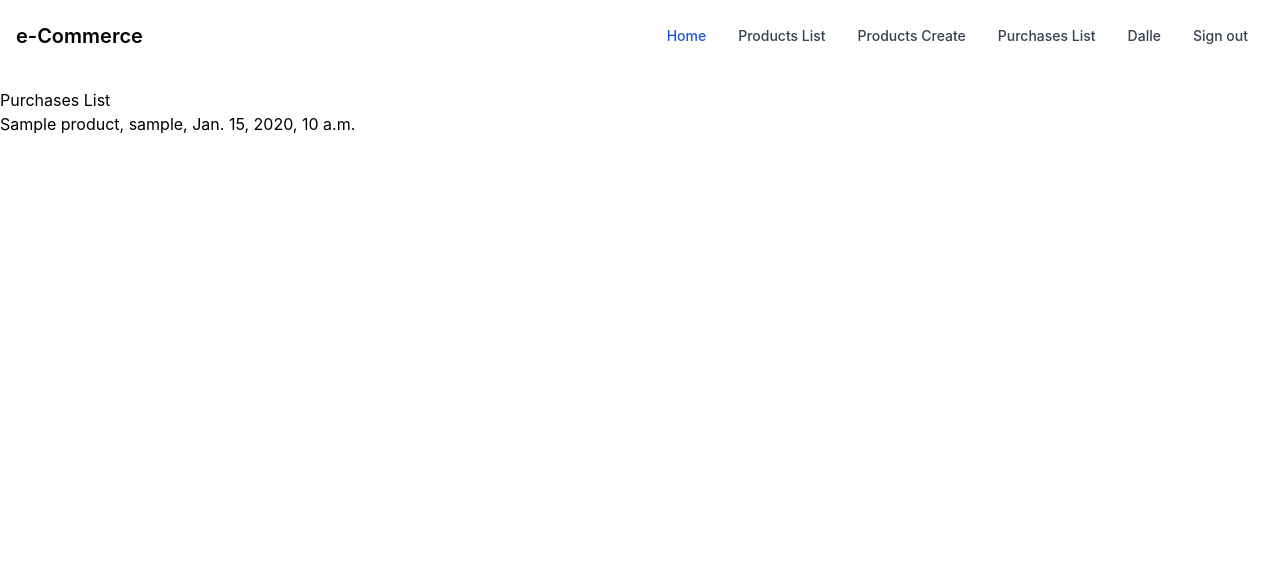
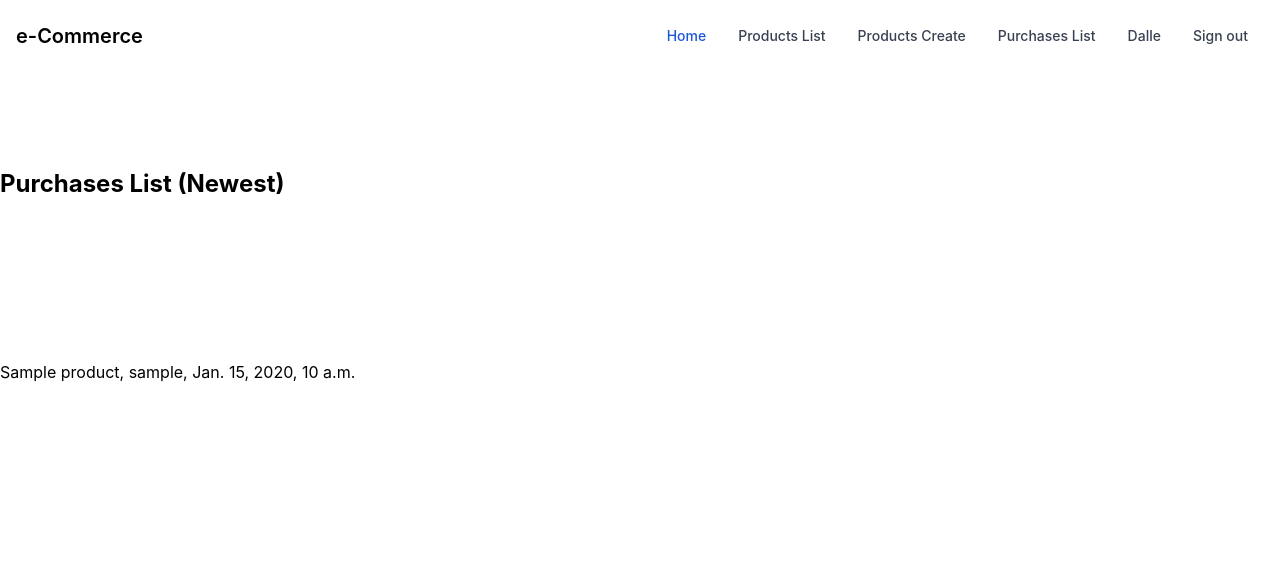
Before and after one commit to iankimdev/open-ai-django, a Django app: page /purchases/list/ in a window 1280 px wide. Shown: the top 581 px of the page. Run offline with Django 4.2, Linux system fonts and the light colour scheme; a user stored in the database is signed in; tables that the repository leaves empty hold one stand-in row (values such as "Sample post"); style sheets or scripts are compiled from the project's sources.

Commit message:
Fix purchase page

```diff
--- a/django/templates/purchases/list.html
+++ b/django/templates/purchases/list.html
@@ -1,9 +1,16 @@
 {% extends "base.html" %}
+
 {% block content %}
-  <h1>Purchases List</h1>
-  <ul>
-    {% for purchase in purchases %}
-      <li>{{ purchase.product.name }}, {{ purchase.user }}, {{ purchase.timestamp }}</li>
-    {% endfor %}
-  </ul>
+<div class="flex flex-col">
+  <div class="my-20">
+    <h1 class="text-2xl font-bold">Purchases List (Newest)</h1>
+  </div>
+  <div class="my-20">
+    <ul>
+      {% for purchase in purchases reversed %}
+      <li class="mb-2">{{ purchase.product.name }}, {{ purchase.user }}, {{ purchase.timestamp }}</li>
+      {% endfor %}
+    </ul>
+  </div>
+</div>
 {% endblock %}
```
